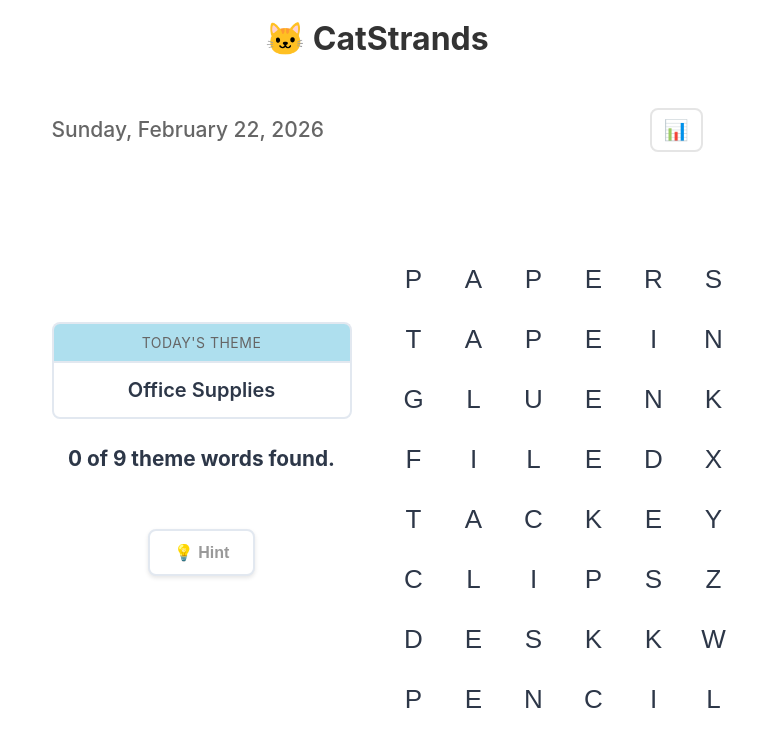
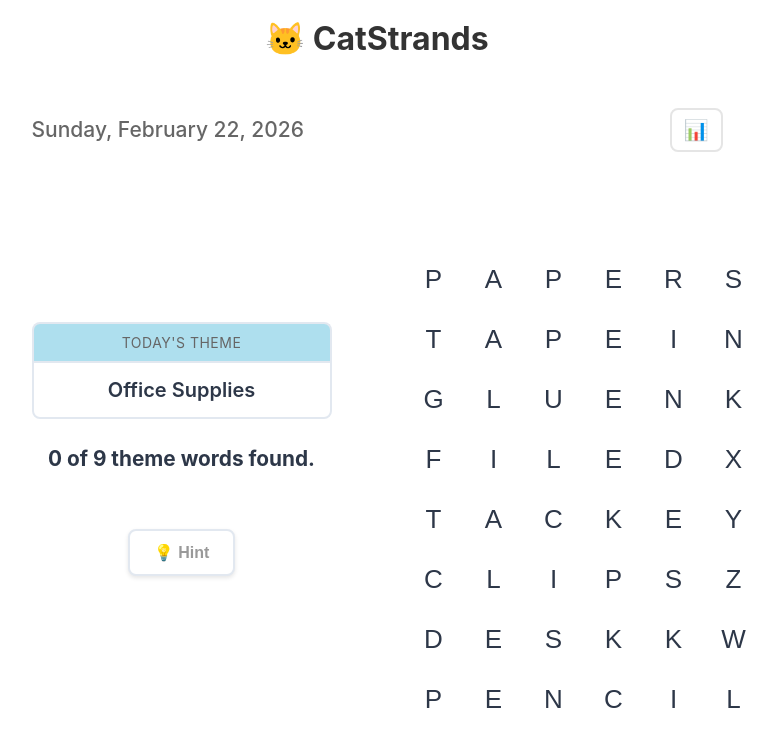
Before and after one commit to slmingol/catstrands, a React (Vite) app: page / in a window 1280 px wide. Shown: the top 746 px of the page, without its empty margins (263-1040 px from the left). Built offline with nearby package versions, Linux system fonts and the light colour scheme.

Commit message:
Double spacing between left and right panels (40px to 80px gap)

```diff
--- a/src/components/StrandsGame.css
+++ b/src/components/StrandsGame.css
@@ -56,7 +56,7 @@
 
 .game-content {
   display: flex;
-  gap: 40px;
+  gap: 80px;
 }
 
 .left-panel {
```
